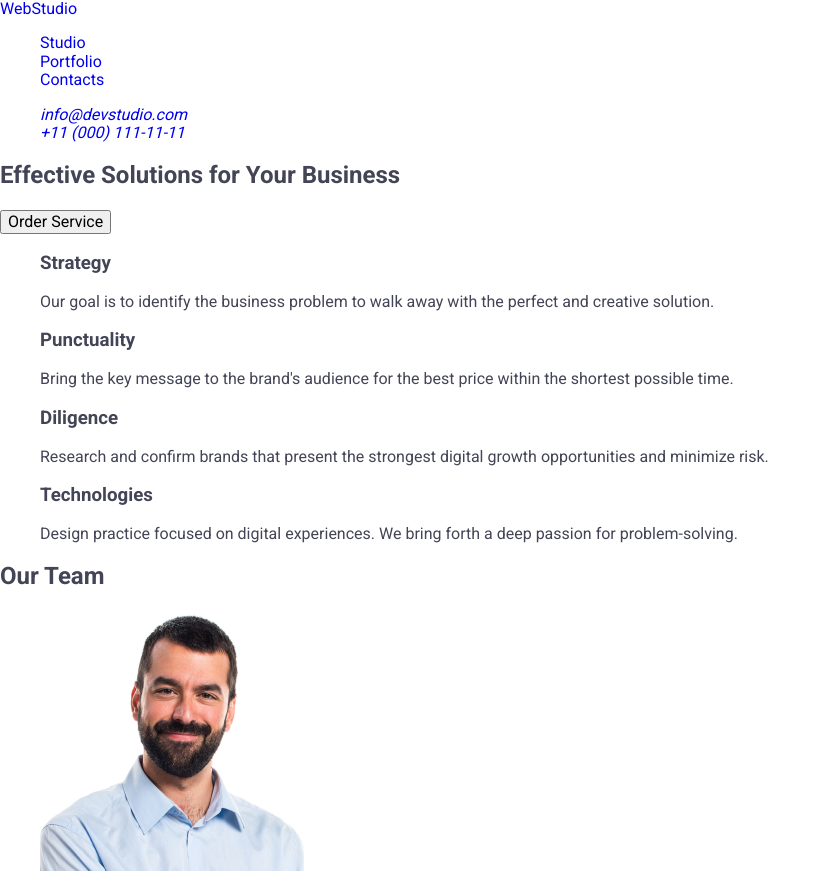
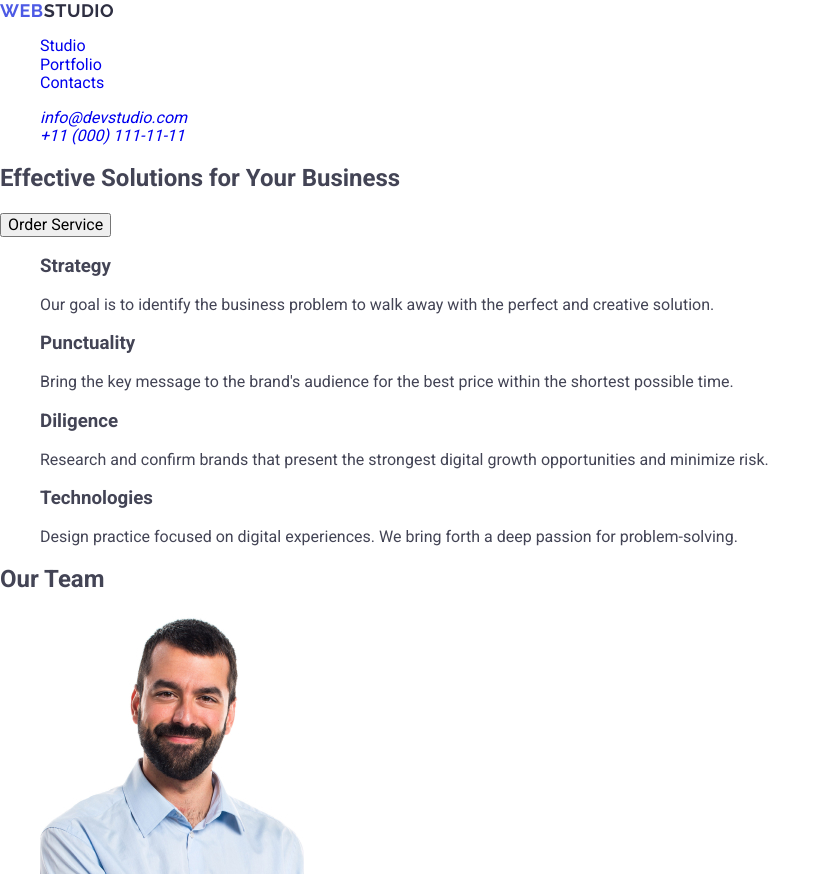
Before and after one commit to DariaPuhach/goit-markup-hw-02, a plain HTML site: page index.html in a window 1280 px wide. Shown: the top 877 px of the page, without its empty margins (0-827 px from the left). Drawn offline with nearby package versions, Linux system fonts and the light colour scheme.

Commit message:
Update styles.css

```diff
--- a/css/styles.css
+++ b/css/styles.css
@@ -37,3 +37,17 @@ button {
     clip: rect(0 0 0 0);
     overflow: hidden;
 }
+
+.logo{
+    font-family: "Raleway", sans-serif;
+    font-weight: 700;
+    font-size: 18px;
+    line-height: 1.17;
+    letter-spacing: 0.03em;
+    text-transform: uppercase;
+    color: var(--c-brand);
+}
+
+.accent{
+    color: var(--c-primary);
+}
```
